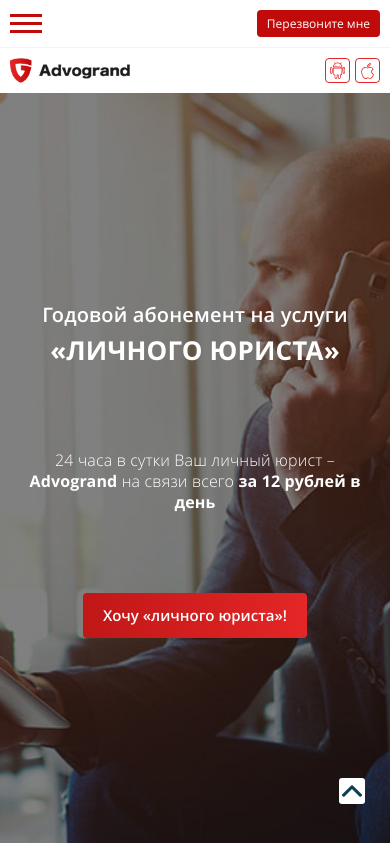
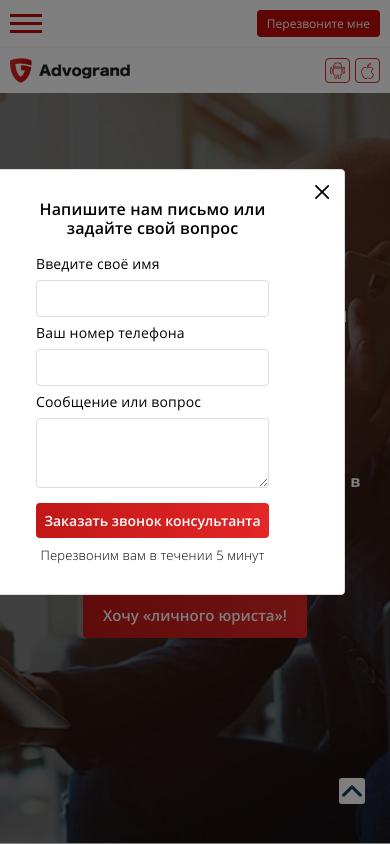
Before and after one commit to dmitriywolf/advogrand, a website: page app/index.html in a window 390 px wide. Both pictures are taken after a click on the button "Перезвоните мне". Shown: the top 844 px of the page. Drawn offline with Linux system fonts and the light colour scheme.

Commit message:
add modals

```diff
--- a/app/index.html
+++ b/app/index.html
@@ -105,7 +105,7 @@
                     </ul> <!--/.nav__list-->
                 </nav> <!--nav-->
 
-                <button class="header__button button button--red">Перезвоните мне</button>
+                <button class="header__button button button--red button--callback">Перезвоните мне</button>
             </div> <!--/.header__inner-->
         </div> <!--/.container-->
     </div> <!--/.header__top-->
@@ -810,7 +810,9 @@
 </div> <!--popup--consultation-->
 
 <!--Popup CallBack-->
-<div class="popup popup--callback">
+
+    <div class="popup popup--callback ">
+<div class="popup__inner ">
     <button class="popup__close">
         <svg class="popup__close-icon" width="14" height="14">
             <use xlink:href="#icon-close"></use>
@@ -835,7 +837,13 @@
         </button>
         <p class="form__text">Перезвоним вам в течении 5 минут</p>
     </form> <!--/.popup__form-->
-</div> <!--popup--consultation-->
+</div>
+
+    </div> <!--popup--consultation-->
+
+
+
+
 
 <!--Popup Feature-->
 <div class="popup popup--feature">
--- a/app/js/app.js
+++ b/app/js/app.js
@@ -28,9 +28,50 @@ document.addEventListener('DOMContentLoaded', () => {
     navHeader();
 
 
+    /*Modals*/
+    const modals = () => {
+        function bindModal(triggerSelector, modalSelector, closeSelector) {
 
+            const trigger = document.querySelectorAll(triggerSelector),
+                modal = document.querySelector(modalSelector),
+                close = document.querySelector(closeSelector);
 
-    /*Modals*/
+            trigger.forEach(item => {
+                item.addEventListener('click', (e) => {
+                    if (e.target) {
+                        e.preventDefault();
+                    }
+                    modal.classList.add('show', 'animated', 'bounceIn');
+                    document.body.classList.add('show-popup');
+
+                });
+
+            });
+
+            close.addEventListener('click', () => {
+                modal.classList.remove('show');
+                document.body.classList.remove('show-popup');
+            });
+
+            modal.addEventListener('click', (e) => {
+                if (e.target === modal) {
+                    modal.classList.remove('show');
+                    document.body.classList.remove('show-popup');
+                }
+            })
+
+        }
+
+        function showModalBuTime(selector, time) {
+            setTimeout(function () {
+                document.querySelector(selector).style.display = 'block';
+            }, time);
+        }
+
+        bindModal('.button--callback', '.popup--callback', '.popup--callback .popup__close');
+    };
+
+    modals();
 
 
 });
--- a/app/sass/blocks/animate.scss
+++ b/app/sass/blocks/animate.scss
@@ -3,10 +3,10 @@
   animation-fill-mode: both
 }
 
+
+
 @keyframes bounceInLeft {
-  from, 60%, 75%, 90%, to {
-    animation-timing-function: cubic-bezier(0.215, 0.610, 0.355, 1.000)
-  }
+
   0% {
     opacity: 0;
     transform: translate3d(-3000px, 0, 0)
@@ -29,6 +29,57 @@
 .bounceInLeft {
   animation-name: bounceInLeft
 }
+
+@keyframes bounceIn {
+  from, 20%, 40%, 60%, 80%, to {
+    animation-timing-function: cubic-bezier(0.215, 0.610, 0.355, 1.000)
+  }
+  0% {
+    opacity: 0;
+    transform: scale3d(.3, .3, .3)
+  }
+  20% {
+    transform: scale3d(1.1, 1.1, 1.1)
+  }
+  40% {
+    transform: scale3d(.9, .9, .9)
+  }
+  60% {
+    opacity: 1;
+    transform: scale3d(1.03, 1.03, 1.03)
+  }
+  80% {
+    transform: scale3d(.97, .97, .97)
+  }
+  to {
+    opacity: 1;
+    transform: scale3d(1, 1, 1)
+  }
+}
+
+.bounceIn {
+  animation-name: bounceIn
+}
+
+@keyframes bounceOut {
+  20% {
+    transform: scale3d(.9, .9, .9)
+  }
+  50%, 55% {
+    opacity: 1;
+    transform: scale3d(1.1, 1.1, 1.1)
+  }
+  to {
+    opacity: 0;
+    transform: scale3d(.3, .3, .3)
+  }
+}
+
+.bounceOut {
+  animation-name: bounceOut
+}
+
+
 
 
 @keyframes fadeIn {
--- a/app/sass/blocks/form.scss
+++ b/app/sass/blocks/form.scss
@@ -40,6 +40,9 @@
 
 .form__textarea {
   height: 80px;
+  padding: 5px;
+  line-height: 1.2;
+  overflow: hidden;
 }
 
 .form__button {
@@ -61,8 +64,7 @@
     font-size: 17px;
   }
 
-  .form__input,
-  .form__textarea {
+  .form__input {
     line-height: 3;
   }
 
--- a/app/sass/blocks/main.scss
+++ b/app/sass/blocks/main.scss
@@ -6,6 +6,8 @@ html,
 }
 
 body {
+  position: relative;
+
   margin: 0;
   padding: 0;
   font-family: $main-fonts;
@@ -15,6 +17,26 @@ body {
   color: $text-color;
   letter-spacing: 0.01em;
 }
+
+.show-popup {
+  overflow: hidden;
+
+  &::after {
+    content: "";
+    position: absolute;
+    top: 0;
+    left: 0;
+    bottom: 0;
+    right: 0;
+    width: 100%;
+    height: 100%;
+    background-color: rgba(0, 0, 0, 0.5);
+    z-index: 100;
+
+  }
+
+}
+
 
 a {
   text-decoration: none;
--- a/app/sass/blocks/popup.scss
+++ b/app/sass/blocks/popup.scss
@@ -1,14 +1,35 @@
 .popup {
-  position: relative;
+  display: none;
+  position: fixed;
+  top: 0;
+  left: 0;
+  bottom: 0;
 
   width: 100%;
-  max-width: 470px;
-  margin: 10px auto;
-  padding: 30px 75px;
+  z-index: 101;
 
-  background-color: #ffffff;
-  border: 1px solid #dddddd;
-  border-radius: 4px;
+
+
+
+  .popup__inner {
+    position: fixed;
+
+    top: 20%;
+    left: calc(50% - 235px);
+
+    max-width: 470px;
+    padding: 30px 75px;
+
+    background-color: #ffffff;
+    border: 1px solid #dddddd;
+    border-radius: 4px;
+z-index: 101;
+
+  }
+
+
+
+
 
   .popup__close {
     position: absolute;
@@ -26,6 +47,12 @@
   }
 }
 
+
+.popup.show {
+  display: block;
+
+}
+
 .popup__title {
   padding-bottom: 50px;
   font-size: 18px;
@@ -39,52 +66,134 @@
   }
 }
 
-@media (max-width: 768px) {
+@media (max-width: 1024px) {
   .popup {
+    left: calc(50% - 210px);
+
     max-width: 420px;
-    padding: 30px 45px;
+    padding: 30px 50px;
+
+    .popup__close {
+      top: 20px;
+      right: 20px;
+    }
+
+    .form__title {
+      font-size: 17px;
+      text-align: center;
+    }
+
+    .form__button {
+      font-size: 16px;
+      line-height: 3;
+    }
   }
 
   .popup__title {
-    padding-bottom: 35px;
+    padding-bottom: 25px;
+    font-size: 17px;
+    text-align: center;
+  }
+
+  .popup__text {
+    p {
+      padding-top: 20px;
+    }
+  }
+
+}
+
+
+@media (max-width: 768px) {
+  .popup {
+    left: calc(50% - 180px);
+    max-width: 360px;
+    padding: 30px 40px;
+
+    .form__input-wrapper {
+      margin-bottom: 10px;
+    }
+
+    .form__title {
+      padding-bottom: 20px;
+      font-size: 16px;
+    }
+
+    .form__input {
+      line-height: 2.8;
+    }
+
+    .form__button {
+      margin: 10px 0;
+      font-size: 15px;
+      line-height: 2.8;
+    }
+  }
+
+  .popup__title {
+    padding-bottom: 20px;
     font-size: 16px;
+  }
+
+  .popup__text {
+    p {
+      padding-top: 15px;
+      font-size: 15px;
+    }
   }
 
 }
 
 @media (max-width: 600px) {
   .popup {
-    max-width: 400px;
-    padding: 35px 20px;
+    left: calc(50% - 165px);
+    max-width: 330px;
+    padding: 25px 35px;
+
+    .form__input-wrapper {
+      margin-bottom: 5px;
+    }
+
+    .form__title {
+      padding-bottom: 15px;
+    }
+
+    .form__input {
+      line-height: 2.5;
+    }
+
+    .form__button {
+      font-size: 14px;
+      line-height: 2.5;
+    }
+  }
+
+  .popup__title {
+    padding-bottom: 15px;
+  }
+
+  .popup__text {
+    p {
+      padding-top: 10px;
+    }
+  }
+
+}
+
+@media (max-width: 420px) {
+  .popup {
+    left: calc(50% - 150px);
+    max-width: 300px;
+    padding: 20px;
 
     .popup__close {
       top: 15px;
       right: 15px;
     }
-  }
 
-  .popup__title {
-    font-size: 16px;
-    text-align: center;
-  }
-
-  .popup__img-wrapper {
-    text-align: center;
-  }
-
-  .popup__text {
-    p {
-      padding-top: 20px;
-      text-align: center;
-      font-size: 15px;
+    .form__button {
+      font-size: 14px;
     }
-  }
-}
-
-@media (max-width: 420px) {
-  .popup {
-    max-width: 300px;
-    padding: 30px 20px;
   }
 
 }
--- a/app/sass/style.scss
+++ b/app/sass/style.scss
@@ -6,7 +6,7 @@
 @import "blocks/section";
 @import "blocks/slider";
 @import "blocks/pageup";
-@import "blocks/animate";
+
 
 /*Header*/
 @import "blocks/header";
@@ -58,3 +58,5 @@
 
 /*popup*/
 @import "blocks/popup";
+
+@import "blocks/animate";
```
Also changed, not shown: app/css/style.css.
